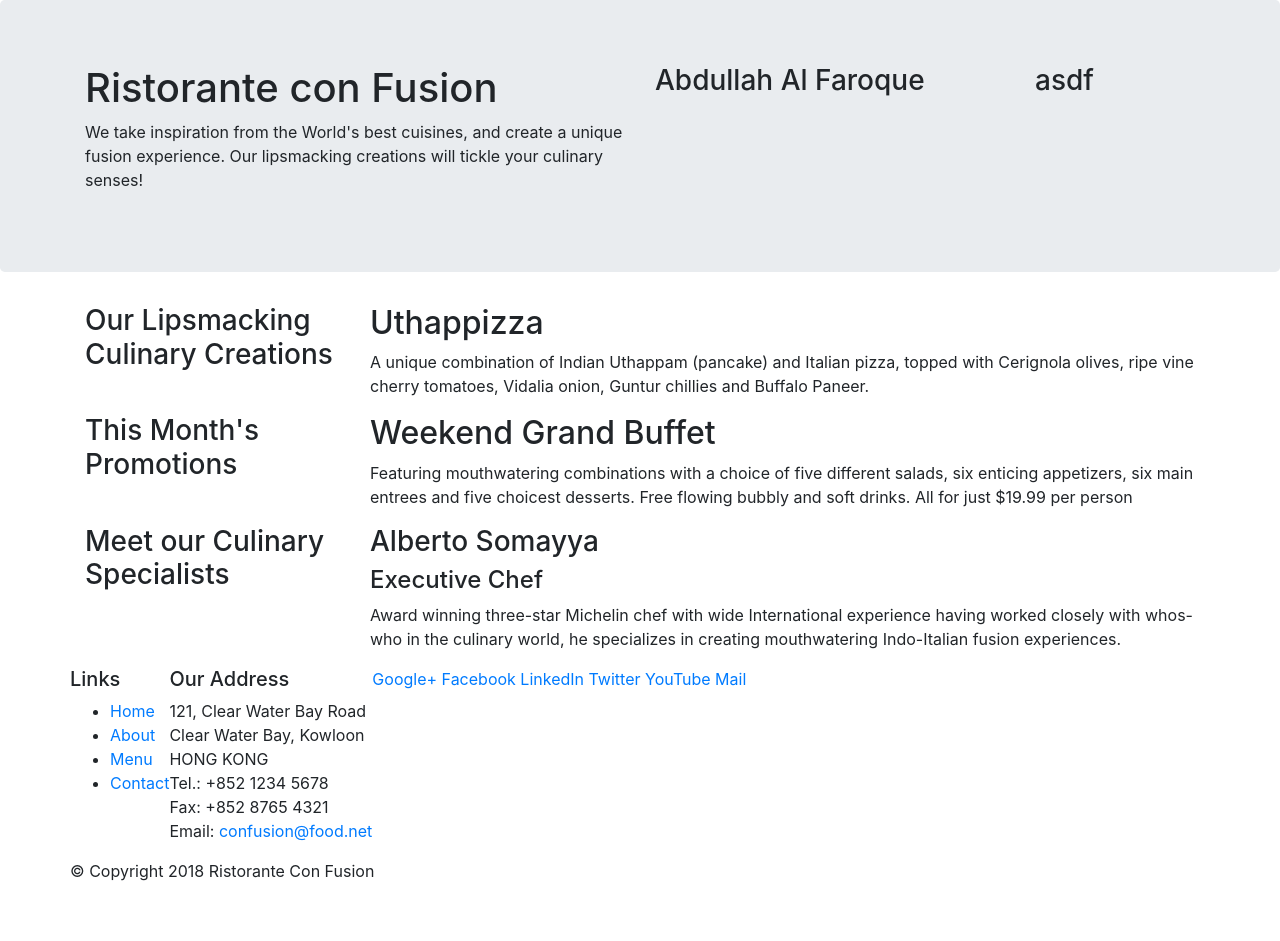
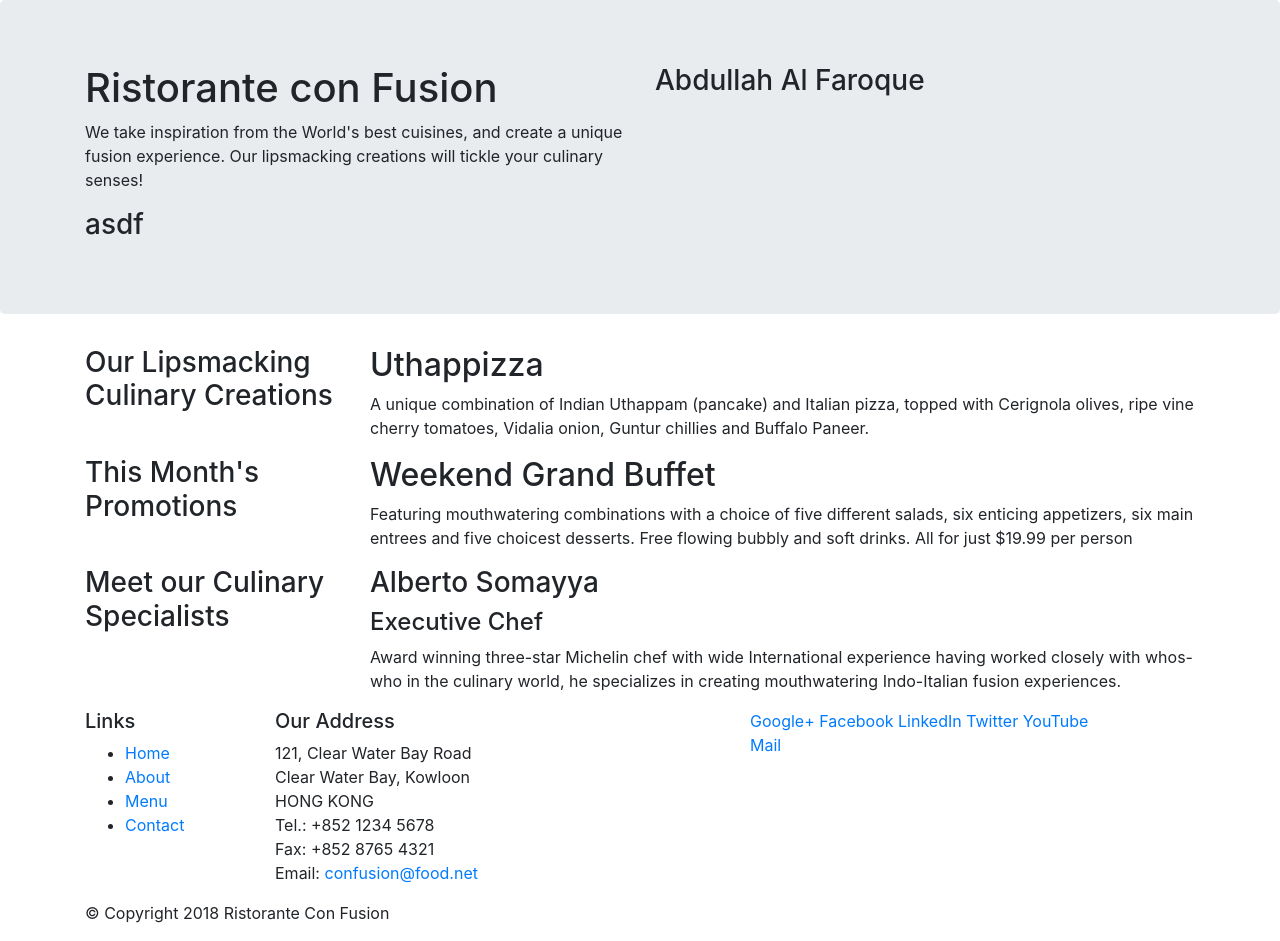
Before and after one commit to rfnshare/bootstrap_practice, a website: page index.html in a window 1280 px wide. Before the commit the page ends 899 px from the top, so only its background shows below. Drawn offline with nearby package versions, Linux system fonts and the light colour scheme.

Commit message:
Griding with Bootstarp

```diff
--- a/index.html
+++ b/index.html
@@ -22,7 +22,7 @@
                 <p>We take inspiration from the World's best cuisines, and create a unique fusion experience. Our
                     lipsmacking creations will tickle your culinary senses!</p>
             </div>
-            <div class="col-12 col-sm-4">
+            <div class="col-12 col-sm-6">
                 <h3>Abdullah Al Faroque</h3>
             </div>
             <div class="col-sm">
@@ -74,7 +74,7 @@
 <footer>
     <div class="container">
         <div class="row">
-            <div>
+            <div class="col-4 col-sm-2">
                 <h5>Links</h5>
                 <ul>
                     <li><a href="#">Home</a></li>
@@ -83,7 +83,7 @@
                     <li><a href="#">Contact</a></li>
                 </ul>
             </div>
-            <div>
+            <div class="col-7 col-sm-5">
                 <h5>Our Address</h5>
                 <address>
                     121, Clear Water Bay Road<br>
@@ -94,7 +94,7 @@
                     Email: <a href="mailto:confusion@food.net">confusion@food.net</a>
                 </address>
             </div>
-            <div>
+            <div class="col-12 col-sm-4">
                 <div>
                     <a href="http://google.com/+">Google+</a>
                     <a href="http://www.facebook.com/profile.php?id=">Facebook</a>
@@ -106,7 +106,7 @@
             </div>
         </div>
         <div class="row">
-            <div>
+            <div class="col-auto">
                 <p>© Copyright 2018 Ristorante Con Fusion</p>
             </div>
         </div>
```
